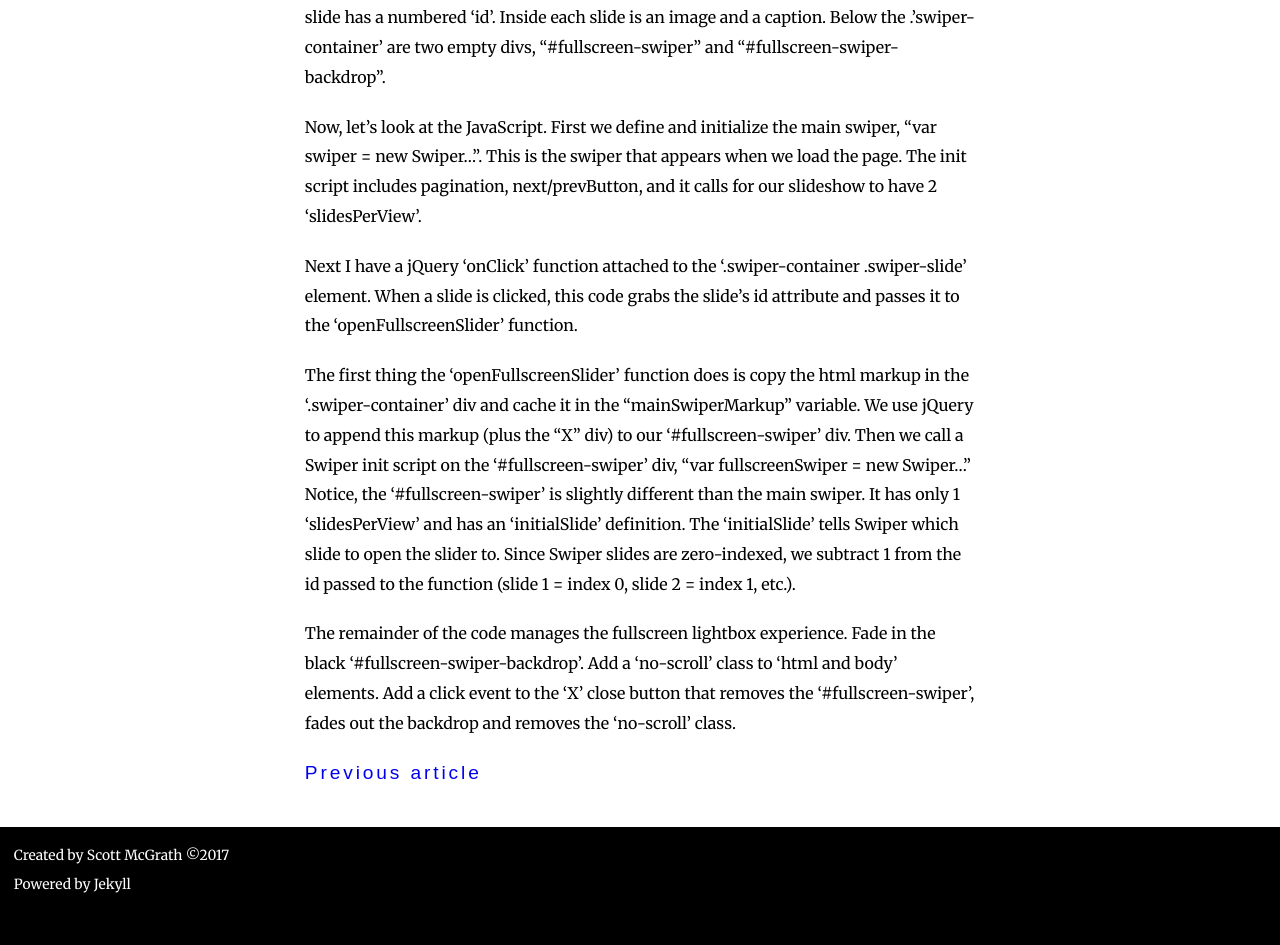
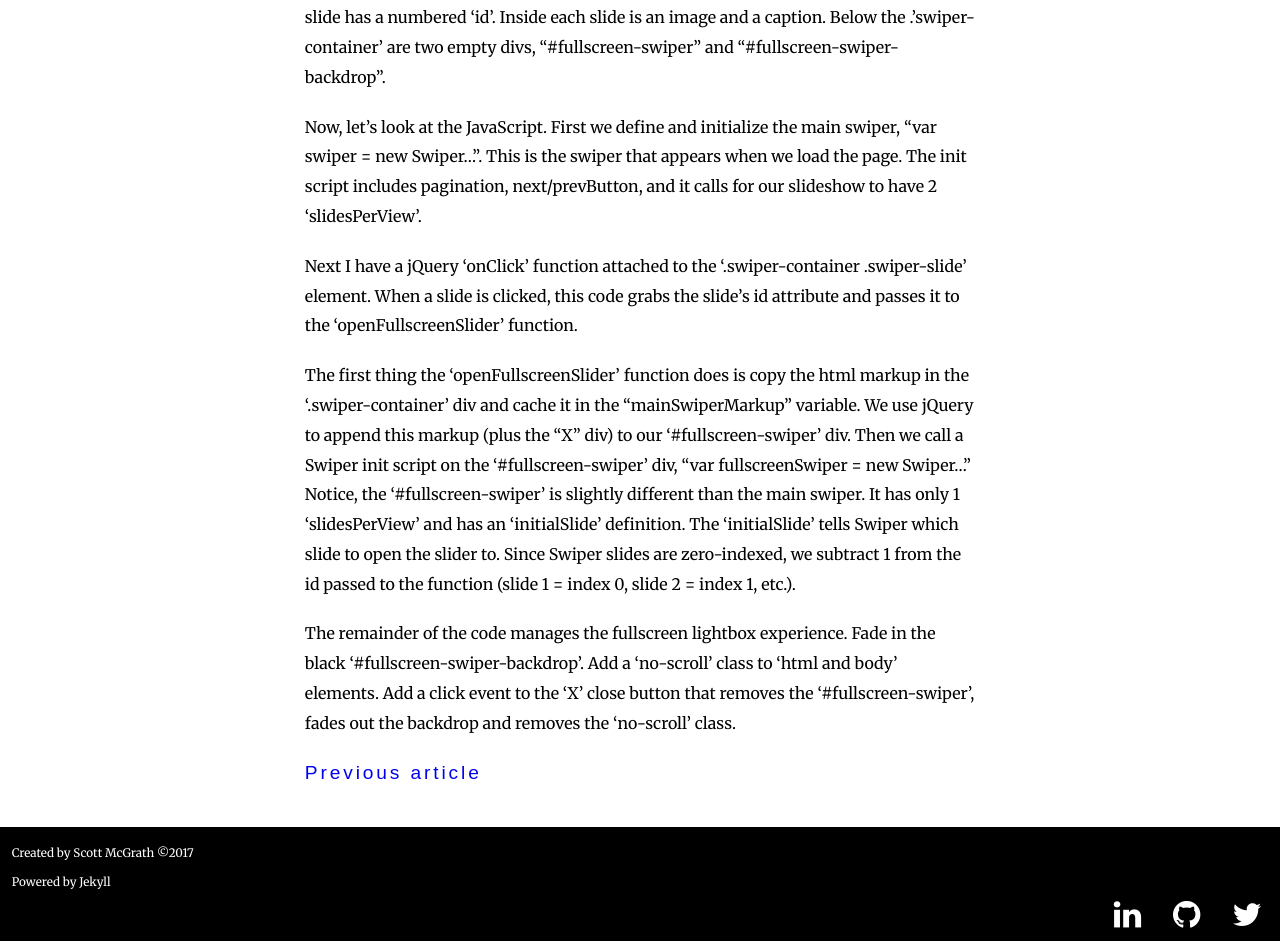
Before and after one commit to scrawlon/scrawlon.github.io, a Jekyll site: the page built from index.html, in a window 1280 px wide. Shown: the part 2122-3067 px from the top of the page. Built offline with Jekyll 4.4.1, drawn with Linux system fonts in a browser that asks for light colours; comment, search, counter and statistics services are not loaded.

Commit message:
Social icons

```diff
--- a/_config.yml
+++ b/_config.yml
@@ -19,9 +19,9 @@ owner:
   name:           Scott McGrath
   avatar:         owner-avatar.jpg
   # Social networking links used in footer. Update and remove as you like.
-  twitter:        "scrawlon"
-  github:         "scrawlon"
-  linkedin:       "scrawlon"
+  twitter:        scrawlon
+  github:         scrawlon
+  linkedin:       scrawlon
 
 # Internal pages/posts to include in top navigation
 home:
--- a/_includes/footer.html
+++ b/_includes/footer.html
@@ -1,6 +1,7 @@
     <footer>
       Created by {{ site.owner.name }} &copy;{{ site.time | date: '%Y' }} <br />
       <a href="http://jekyllrb.com">Powered by Jekyll</a>
+      {% include social_networks.html %}
     </footer>
 
 
--- /dev/null
+++ b/_includes/social_networks.html
@@ -0,0 +1,28 @@
+<!-- include Social Networks -->
+<ul class="social-icons">
+
+  {% if site.owner.twitter %}
+    <li>
+      <a href="https://twitter.com/{{ site.owner.twitter }}" title="Twitter" target="_blank">
+        <i class="fa fa-twitter"></i>
+      </a>
+    </li>
+  {% endif %}
+
+  {% if site.owner.github %}
+    <li>
+      <a href="https://github.com/{{ site.owner.github }}" title="Github" target="_blank">
+        <i class="fa fa-github"></i>
+      </a>
+    </li>
+  {% endif %}
+
+  {% if site.owner.linkedin %}
+    <li>
+      <a href="https://linkedin.com/in/{{ site.owner.linkedin }}" title="Linkedin" target="_blank">
+        <i class="fa fa-linkedin"></i>
+      </a>
+    </li>
+  {% endif %}
+
+</ul>
--- a/css/styles.scss
+++ b/css/styles.scss
@@ -7,6 +7,7 @@
 @import "hamburgers-settings";
 @import "./hamburgers/hamburgers";
 @import url('https://fonts.googleapis.com/css?family=Pathway+Gothic+One|Merriweather');
+@import url('https://maxcdn.bootstrapcdn.com/font-awesome/4.7.0/css/font-awesome.min.css');
 
 @function calculateRem($size) {
   $remSize: $size / $base-font-size;
@@ -149,6 +150,24 @@ small {
 
 ul {
   list-style-type: disc;
+
+  &.social-icons {
+    font-size: 3rem;
+    text-decoration: none;
+    width: 96vw;
+    position: relative;
+    right: 0;
+    bottom: 0;
+    padding: 0;
+    margin: 0;
+
+    li {
+      display: inline-block;
+      margin-right: 0;
+      margin: 0 .5em;
+      float: right;
+    }
+  }
 }
 
 ol {
@@ -437,6 +456,7 @@ header, footer {
   background-color: black;
   color: white;
   width: 100%;
+  position: relative;
 
   a {
     color: white;
@@ -444,7 +464,7 @@ header, footer {
 }
 
 footer {
-  font-size: 1.3rem;
+  font-size: 1.1rem;
   min-height: 10vh;
   padding: 1em;
 }
@@ -581,6 +601,15 @@ $large-desktop: "(min-width: 90em)";
     }
   }
 
+  ul {
+    &.social-icons {
+      width: 50vw;
+      position: absolute;
+      right: 2vw;
+      bottom: 1vh;
+    }
+  }
+
   .blog-list {
     margin: 2em auto;
 
@@ -650,6 +679,12 @@ $large-desktop: "(min-width: 90em)";
       }
     }
   }
+
+  ul {
+    &.social-icons {
+      width: 30vw;
+    }
+  }
 }
 
 @media only screen and #{$desktop} {
```
